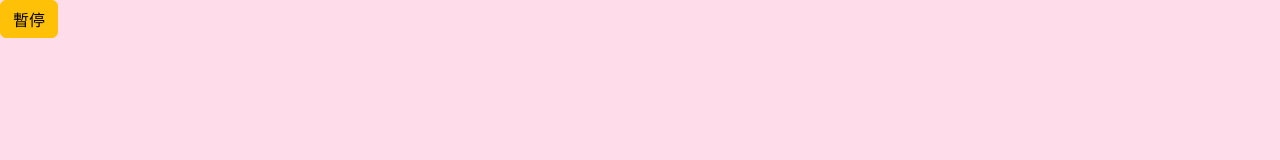
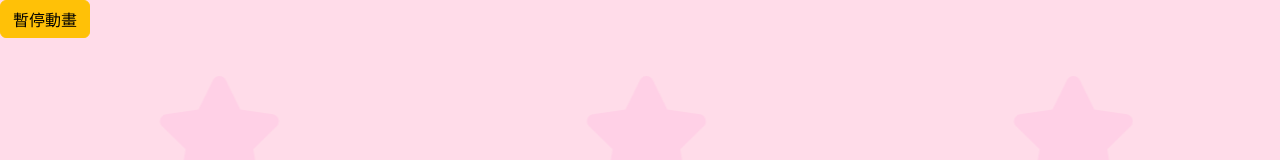
Before and after one commit to RediChen/triple-dice, a Next.js app: page / in a window 1280 px wide. Shown: the top 160 px of the page. Built offline with nearby package versions, Linux system fonts and the light colour scheme.

Commit message:
恢復動畫預設

```diff
--- a/pages/index.js
+++ b/pages/index.js
@@ -12,7 +12,7 @@ const noto = Noto_Sans_TC({ subsets: ['latin'] })
 export default function Home() {
   const THREE = [0, 0, 0]
   const THREE_F = [false, false, false]
-  const [isPaused, setIsPaused] = useState(true)
+  const [isPaused, setIsPaused] = useState(false)
   const [resultArr, setResultArr] = useState(THREE)
   const [cardShakeState, setCardShakeState] = useState(THREE_F)
   const [cardFlipState, setCardFlipState] = useState(THREE_F)
@@ -84,7 +84,7 @@ export default function Home() {
           className="btn btn-warning"
           onClick={() => setIsPaused((s) => !s)}
         >
-          暫停
+          暫停動畫
         </button>
         <button
           className={['btn btn-success', s.diceBtn].join(' ')}
--- a/styles/main.module.scss
+++ b/styles/main.module.scss
@@ -79,6 +79,7 @@ $period: 8s;
   transform: translateX(-50%);
   bottom: 50px;
   font-size: 2rem;
+  z-index: 9;
 }
 // $grid-breakpoints: (
 //   xs: 0,
```
